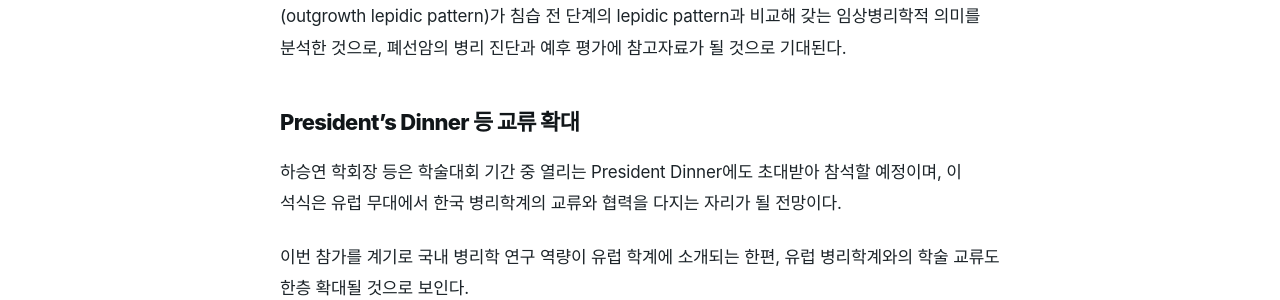
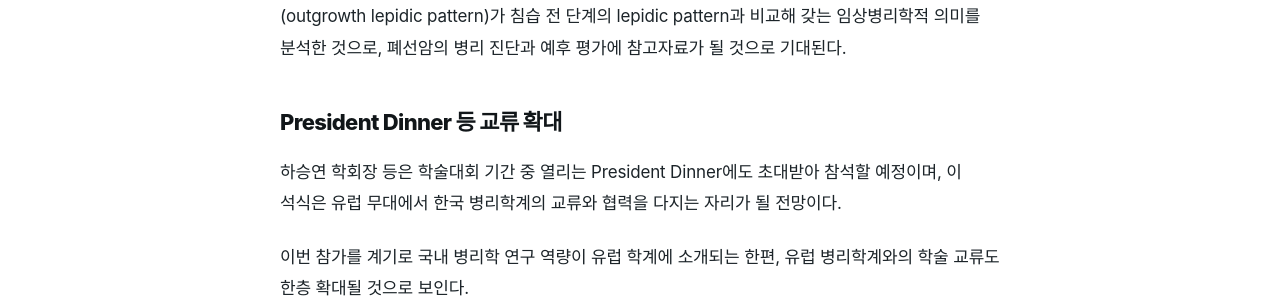
Before and after one commit to kokorojuin-tech/mt-news, a Jekyll site: the page built from _posts/2026-09-10-korean-pathology-ecp-2026.md, in a window 1280 px wide and 900 px high, scrolled down 1837 px. Shown: the part 151-451 px from the top of the window. Built offline with Jekyll 4.4.1, drawn with Linux system fonts in a browser that asks for light colours; some web fonts are replaced.

```diff
--- a/_posts/2026-09-10-korean-pathology-ecp-2026.md
+++ b/_posts/2026-09-10-korean-pathology-ecp-2026.md
@@ -34,7 +34,7 @@ Dinner(회장 만찬) 등 공식 일정에도 함께할 예정이다.
 
 이 연구는 폐선암의 조직학적 아형인 lepidic pattern 중 종양이 주변 정상 폐조직 쪽으로 자라나는 형태(outgrowth lepidic pattern)가 침습 전 단계의 lepidic pattern과 비교해 갖는 임상병리학적 의미를 분석한 것으로, 폐선암의 병리 진단과 예후 평가에 참고자료가 될 것으로 기대된다.
 
-## President's Dinner 등 교류 확대
+## President Dinner 등 교류 확대
 
 하승연 학회장 등은 학술대회 기간 중 열리는 President Dinner에도 초대받아 참석할 예정이며, 이 석식은 유럽 무대에서 한국 병리학계의 교류와 협력을 다지는 자리가 될 전망이다.
 
```
